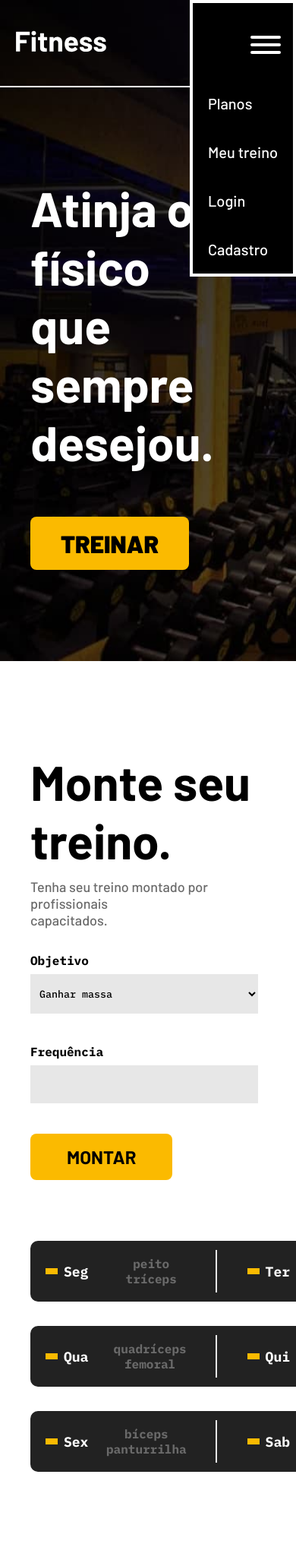
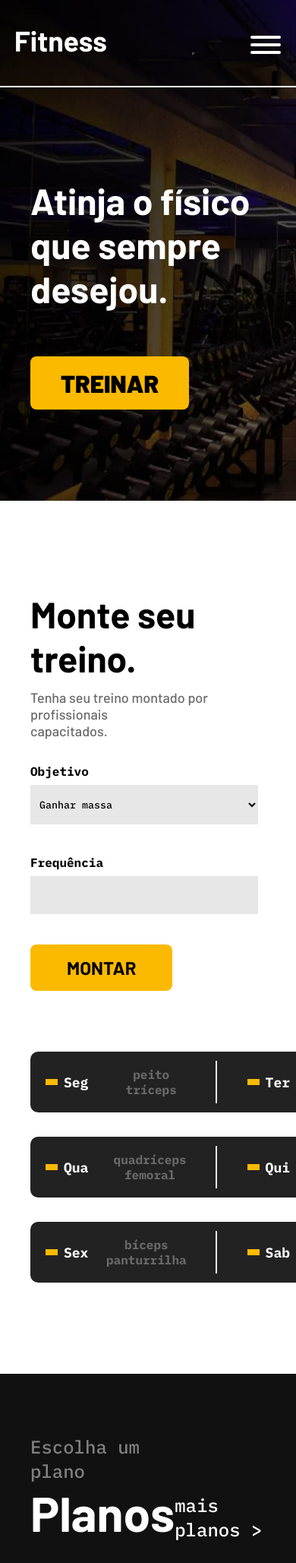
Before and after one commit to MatheusTG/Academia, a Flask app: page / in a window 390 px wide; the page is wider, and only the part inside the window is pictured. Shown: the top 2057 px of that part at 76% size. Run offline with Flask 3, Linux system fonts and the light colour scheme.

Commit message:
Login, ajustes na responsividade geral

```diff
--- a/data/user.json
+++ b/data/user.json
@@ -1 +1 @@
-{"nome": "Amanda", "objetivo": "perder peso", "frequencia": 2}
+{"nome": "Natalia", "objetivo": "perder peso", "frequencia": 2}
--- a/infra/configs/connection.py
+++ b/infra/configs/connection.py
@@ -5,7 +5,7 @@ from infra.configs.base import Base
 
 class DBConnectionHandler:
   def __init__(self):
-    self.__connection_string = 'postgresql://postgres:postgres123@localhost:5432/academia'
+    self.__connection_string = 'postgresql://postgres:matheus0604@localhost:5432/academia'
     self.__engine = self.__create_database_engine()
     self.session = None
 
--- a/infra/entities/cliente.py
+++ b/infra/entities/cliente.py
@@ -4,13 +4,13 @@ from infra.configs.base import Base
 class Cliente(Base):
     __tablename__ = 'cliente'
 
-    cpf = Column(String, primary_key=True)
+    cpf = Column(String, nullable=False)
     nome = Column(String, nullable=False)
     sobrenome = Column(String, nullable=False)
     telefone = Column(String, nullable=False)
     data_nasc = Column(Date, nullable=False)
     peso = Column(Numeric, nullable=False)
-    email = Column(String, nullable=False)
+    email = Column(String, primary_key=True)
     senha = Column(String, nullable=False)
     plano_id = Column(Integer, ForeignKey('plano.plano_id'))
     franquia_id = Column(Integer, ForeignKey('franquia.franquia_id'))
--- a/run.py
+++ b/run.py
@@ -74,6 +74,30 @@ def cadastro():
 
 @app.route('/login.html', methods=['GET', 'POST'])
 def login():
+  if request.method == 'GET':
+    data_cliente = ClienteRepository() \
+      .select(Cliente.nome, Cliente.email, Cliente.senha, Treino.objetivo, Treino.frequencia) \
+      .join(Treino, Cliente.treino_id == Treino.treino_id) \
+      .filter(Cliente.email == request.args.get('email')) \
+      .all()
+
+    print(data_cliente)
+    if data_cliente:
+      if data_cliente[0][2] == request.args.get('senha'):
+        nome = data_cliente[0][0]
+        objetivo = data_cliente[0][3]
+        frequencia = data_cliente[0][4]
+
+        data_cliente_dict = {
+          'nome':nome,
+          'objetivo': objetivo,
+          'frequencia': frequencia,
+        }
+
+        with open('data/user.json', 'w') as file:
+          json.dump(data_cliente_dict, file)
+        return render_template('treinos.html', nome=nome, objetivo=objetivo, frequencia=frequencia)
+
   return render_template('login.html')
 
 @app.route('/treinos.html')
--- a/static/css/geral/global.css
+++ b/static/css/geral/global.css
@@ -40,3 +40,9 @@ ul{
   font-weight: bold;
   color: black;
 }
+
+@media (max-width: 600px) {
+  .titulo {
+    font-size: 3rem;
+  }
+}
--- a/static/css/geral/header.css
+++ b/static/css/geral/header.css
@@ -19,7 +19,7 @@
 }
 
 .main-content {
-  grid-column: 2;;
+  grid-column: 2;
 }
 
 .main {
@@ -67,8 +67,13 @@
   background-color: var(--cor11);
 }
 
+.menu {
+  display: none;
+}
+
 @media (max-width: 720px) {
   .nav {
+    display: none;
     position: absolute;
     top: 0px;
     right: 0px;
@@ -80,8 +85,12 @@
   .header-content {
     position: relative;
   }
-  .header-content::before {
-    content: '';
+  .menu {
+    display: block;
+    background-color: black;
+  }
+  .menu::before {
+    content: "";
     display: block;
     width: 40px;
     height: 4px;
@@ -93,4 +102,13 @@
     box-shadow: 0 10px 0 0px white, 0 -10px 0 0px white;
     z-index: 1;
   }
+  .menu::after {
+    content: "";
+    width: 40px;
+    height: 40px;
+    position: absolute;
+    right: 20px;
+    top: 35%;
+    z-index: 1;
+  }
 }
--- a/static/css/paginas/home.css
+++ b/static/css/paginas/home.css
@@ -75,11 +75,11 @@
     border-radius: 40px 0 0 40px;
 }
 
-.container-treino-painel::before {
+#home .container-treino-painel::before {
     content: '';
     position: absolute;
     height: 100%;
-    width: 100%;
+    width: 1000px;
     z-index: -1;
     background-color: var(--cor06);
     border-radius: 40px 0 0 40px;
--- a/static/css/paginas/treinos.css
+++ b/static/css/paginas/treinos.css
@@ -61,7 +61,9 @@ section.container-treino-geral {
     padding: 40px;
 }
 
-.especificacoes-treino h3{font-size: 2rem;}
+.especificacoes-treino h3{
+    font-size: 2rem;
+}
 
 .selecionar-musculo {
     display: flex;
--- a/static/js/script.js
+++ b/static/js/script.js
@@ -16,7 +16,7 @@ function cadastroButton() {
 }
 
 function menu() {
-  const menu = document.querySelector('.header')
+  const menu = document.querySelector('.menu')
   menu.addEventListener('click', () => {
     const nav = document.querySelector('.nav')
     if (nav.style.display === 'flex') {
--- a/templates/cadastro.html
+++ b/templates/cadastro.html
@@ -20,6 +20,7 @@
          <header class="header">
             <div class="header-content container">
                <a href="/" class="logo"><img src="{{ url_for('static', filename='img/logo.svg') }}" alt=""></a>
+               <button class="menu"></button>
                <nav>
                   <ul class="nav">
                      <li><a href="planos.html">Planos</a></li>
--- a/templates/index.html
+++ b/templates/index.html
@@ -20,6 +20,7 @@
          <header class="header">
             <div class="header-content container">
                <a href="#" class="logo"><img src="{{ url_for('static', filename='img/logo.svg') }}" alt=""></a>
+               <button class="menu"></button>
                <nav>
                   <ul class="nav">
                      <li><a href="planos.html">Planos</a></li>
--- a/templates/login.html
+++ b/templates/login.html
@@ -20,6 +20,7 @@
          <header class="header">
             <div class="header-content container">
                <a href="/" class="logo"><img src="{{ url_for('static', filename='img/logo.svg') }}" alt=""></a>
+               <button class="menu"></button>
                <nav>
                   <ul class="nav">
                      <li><a href="planos.html">Planos</a></li>
@@ -42,7 +43,7 @@
             <h2>Login</h2>
             <button class="button-cadastro-login login-button"></button>
          </div>
-         <form action="/cadastro.html" class="form-login">
+         <form action="/login.html" method="GET" class="form-login">
                <div class="form-container">
                   <div>
                      <label for="email">E-mail</label>
--- a/templates/planos.html
+++ b/templates/planos.html
@@ -20,6 +20,7 @@
          <header class="header">
             <div class="header-content container">
                <a href="/" class="logo"><img src="{{ url_for('static', filename='img/logo.svg') }}" alt=""></a>
+               <button class="menu"></button>
                <nav>
                   <ul class="nav">
                      <li><a href="#">Planos</a></li>
--- a/templates/treinos.html
+++ b/templates/treinos.html
@@ -4,7 +4,7 @@
 <head>
     <meta charset="UTF-8">
     <meta name="viewport" content="width=device-width, initial-scale=1.0">
-    <title>Treinos - (user)</title>
+    <title>Treinos - {{nome}}</title>
     <link rel="stylesheet" href="{{ url_for('static', filename='css/style.css') }}">
     <link rel="stylesheet" href="../static/style.css">
     <link rel="icon" href="{{ url_for('static', filename='img/favicon.svg') }}" type="img/svg+xml">
@@ -20,6 +20,7 @@
             <header class="header">
                 <div class="header-content container">
                     <a href="/" class="logo"><img src="{{ url_for('static', filename='img/logo.svg') }}" alt=""></a>
+                    <button class="menu"></button>
                     <nav>
                         <ul class="nav">
                             <li><a href="planos.html">Planos</a></li>
```
